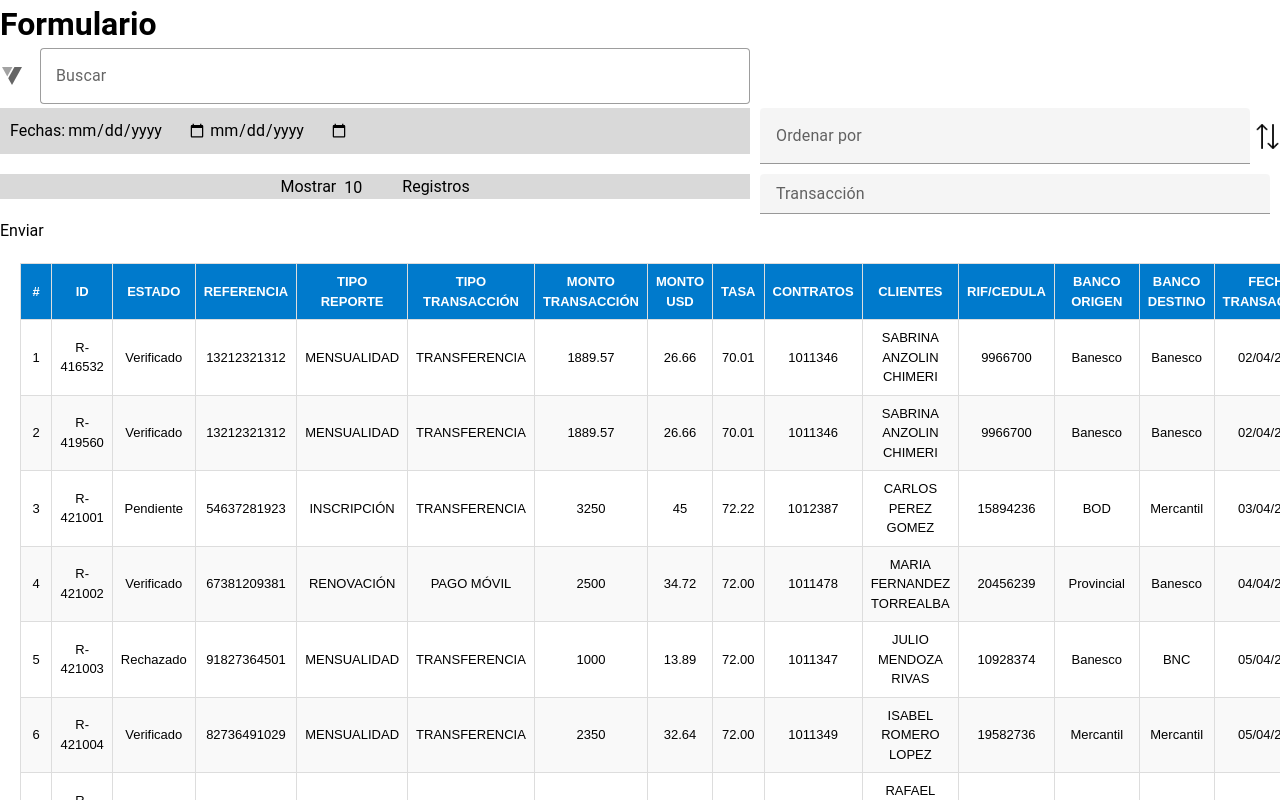
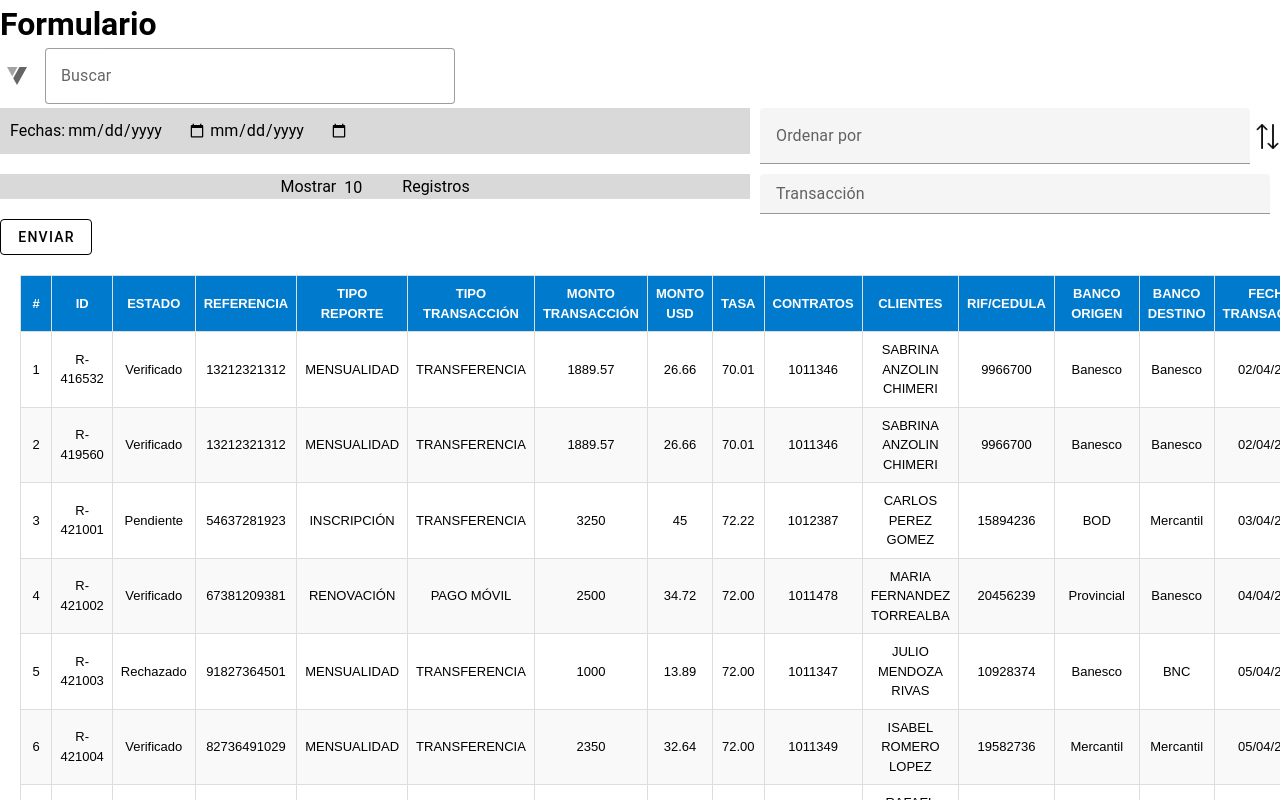
Before and after one commit to Buff4AurelionSol/CloudHUB, a Vue app in the folder cloud-hub/: page / in a window 1280 px wide. Shown: the top 800 px of the page. Built offline with nearby package versions, Linux system fonts and the light colour scheme; the HTML template or start-up script is replaced by a standard one.

Commit message:
style: add styles to the button that send the form

```diff
--- a/cloud-hub/src/components/DateInput/DateInput.vue
+++ b/cloud-hub/src/components/DateInput/DateInput.vue
@@ -1,10 +1,9 @@
-<script setup lang="ts">
-    interface Props {
-        name: string
-    }
-
-    const props = defineProps<Props>()
-
+<script setup>
+    const props = defineProps({
+        name:{
+            type: String
+        }
+    })
 </script>
 
 <template>
--- a/cloud-hub/src/components/Form.vue
+++ b/cloud-hub/src/components/Form.vue
@@ -81,8 +81,7 @@
         <TransactionInput @sendSelectedValues="getTransactions"/>
       </div>
     </div>
-
-    <button type="submit">Enviar</button>
+    <v-btn variant="outlined" type="submit"> Enviar </v-btn>
   </form>
 </template>
 
--- a/cloud-hub/src/components/SearchInput/SearchInput.vue
+++ b/cloud-hub/src/components/SearchInput/SearchInput.vue
@@ -3,7 +3,8 @@
 
 <template>
     <v-text-field
-        width="100%"
+        class="search-box"
+        width="60%"
         clearable
         name="search"
         label="Buscar"
@@ -13,5 +14,8 @@
 </template>
 
 <style scoped>
-
+    .search-box{
+        place-self: start;
+        margin-left: 5px;
+    }
 </style>
```
